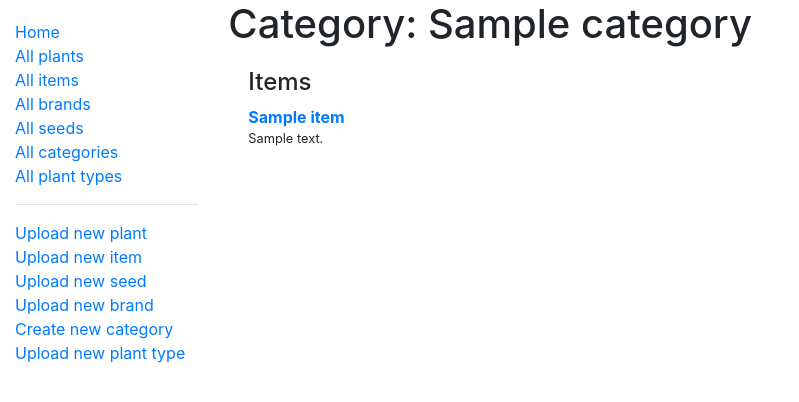
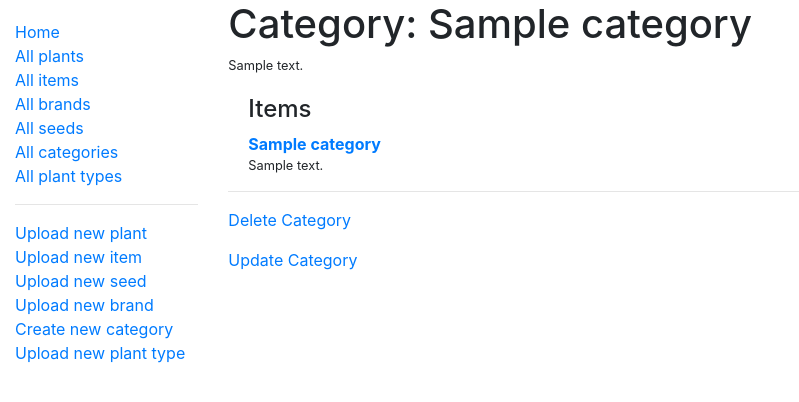
Before and after one commit to juanbrk/odin-inventory-app, a Node server app: page /catalog/category/600000000000000000000001 in a window 1280 px wide. Shown: the top 402 px of the page, without its empty margins (0-799 px from the left). Run offline with Node 20, Linux system fonts and the light colour scheme; tables that the repository leaves empty hold one stand-in row (values such as "Sample post"); some libraries are stand-ins or nearby versions.

Commit message:
https://trello.com/c/PQ3dcoxz : Implemented category update page https://trello.com/c/Q77KuF3k : Solved item status when updating it https://trello.com/c/ClWULUr4: Added category description to category detail page

```diff
--- a/controllers/categoryController.js
+++ b/controllers/categoryController.js
@@ -1,5 +1,5 @@
 var Category = require('../models/category');
-var Item = require('../models/item');
+var Item = require('../models/category');
 
 const async = require('async');
 const { body,validationResult } = require("express-validator");
@@ -102,10 +102,52 @@ exports.category_delete_post = function(req, res) {
 
 // Display Category update form on GET.
 exports.category_update_get = function(req, res) {
-    res.send('NOT IMPLEMENTED: Category update GET');
+  Category.findById(req.params.id)
+  .exec(function (err, category) {
+      if (err) { return next(err); }
+      if (category==null) { // No results.
+          var err = new Error('Category not found');
+          err.status = 404;
+          return next(err);
+      }
+      // Successful, so render.
+      res.render('category_form', { title: 'Update Category: '+ category.name, category: category });
+  })
 };
 
 // Handle Category update on POST.
-exports.category_update_post = function(req, res) {
-    res.send('NOT IMPLEMENTED: Category update POST');
-};
+exports.category_update_post = [
+  // Validate and santise the name field.
+  body('name', 'Category name required').trim().isLength({ min: 1 }).escape(),
+  body('description', 'Description is not correct' ).optional().trim().escape(),
+
+  (req, res, next) => {
+
+    // Extract the validation errors from a request.
+    const errors = validationResult(req);
+
+    // Create a category object with escaped and trimmed data.
+    var category = new Category(
+      {
+          name: req.body.name,
+          description: req.body.description
+      }
+    );
+
+    if (!errors.isEmpty()) {
+      // There are errors. Render the form again with sanitized values/error messages.
+      res.render('category_form', { title: 'Update Category: ' + category.name, category: category, errors: errors.array()});
+      return;
+    }
+    else {
+      // Data from form is valid. Update the record.
+      category._id = req.params.id //This is required, or a new ID will be assigned!
+
+      Category.findByIdAndUpdate(req.params.id, category, {}, function (err,theCategory) {
+        if (err) { return next(err); }
+        // Successful - redirect to book detail page.
+        res.redirect(theCategory.url);
+      });
+    }
+  }
+];
--- a/views/category_detail.pug
+++ b/views/category_detail.pug
@@ -3,6 +3,7 @@ extends layout
 block content
 
   h1 Category: #{category.name}
+  p.small #{category.description}
 
   div(style='margin-left:20px;margin-top:20px')
 
@@ -15,3 +16,8 @@ block content
             dd.small #{item.description}
         else
             p This category has no items
+  hr
+  p
+    a(href=category.url+'/delete') Delete Category
+  p
+    a(href=category.url+'/update') Update Category
--- a/views/category_form.pug
+++ b/views/category_form.pug
@@ -9,7 +9,11 @@ block content
       input#name.form-control(type='text', placeholder='accessory, piece, etc.' name='name' value=(undefined===category ? '' : category.name))
     div.form-group
       label(for='description') Description:
-      textarea#summary.form-control(type='textarea', placeholder='Description (Max 250 characters)' name='description')
+      textarea#summary.form-control(
+        type='textarea'
+        placeholder='Description (Max 250 characters)'
+        name='description'
+      ) #{(undefined===category ? '' : category.description)}
     button.btn.btn-primary(type='submit') Submit
 
   if errors
```
Also changed, not shown: views/item_form.pug (+6 -6 lines).
